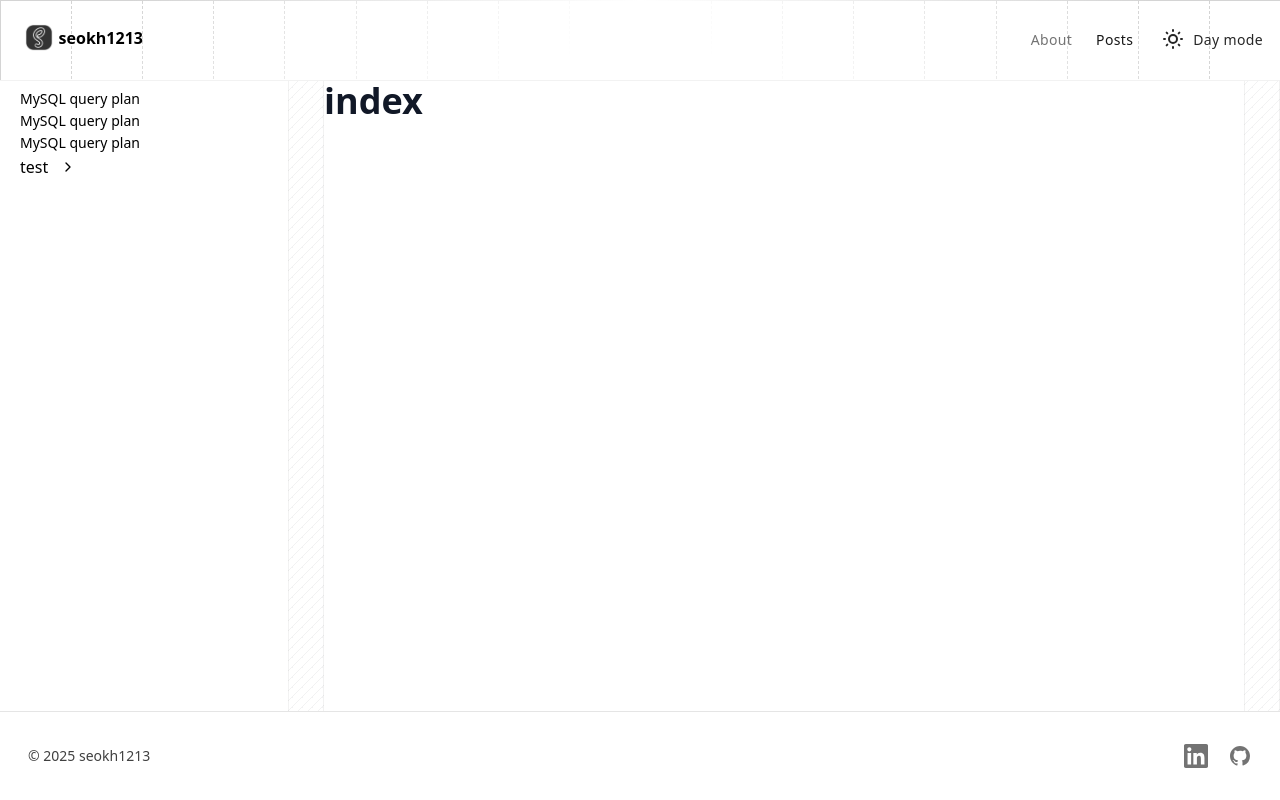
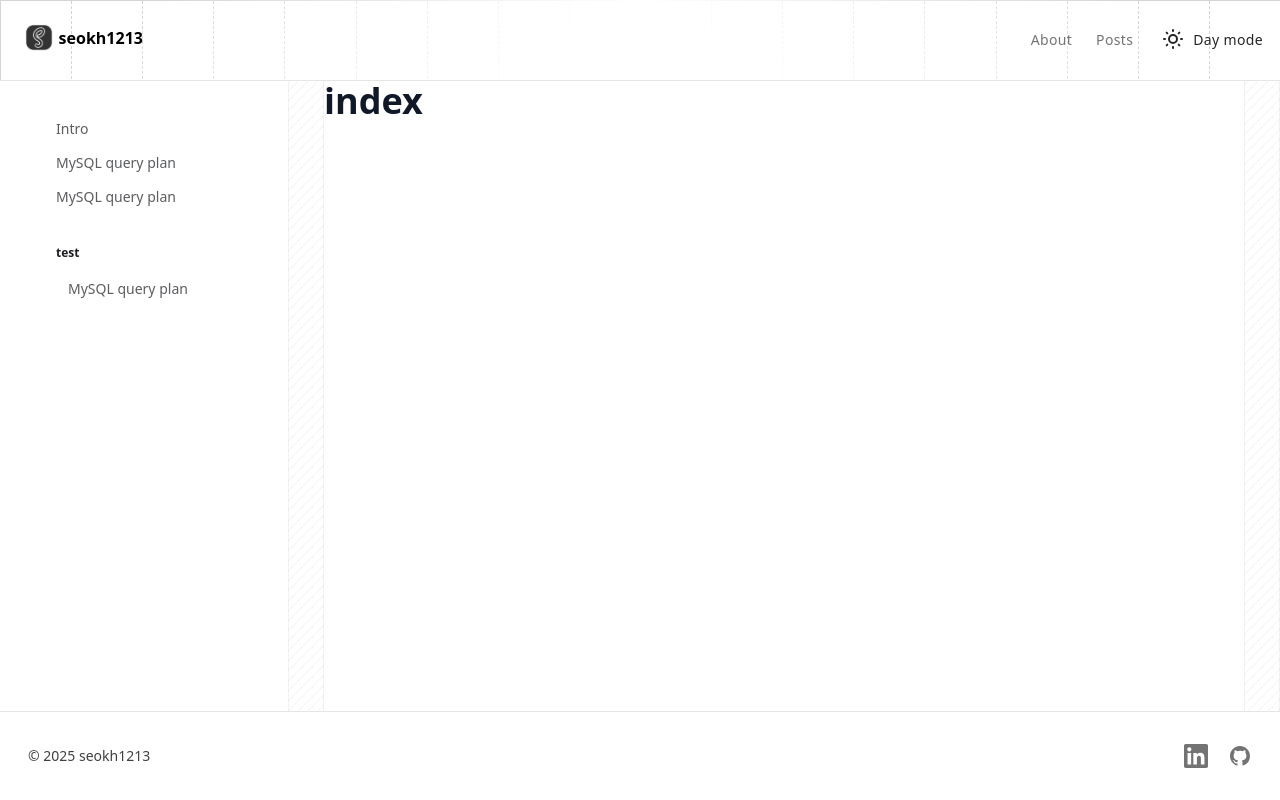
Before and after one commit to seokh1213/seokh1213.github.io, an Astro site: page /posts in a window 1280 px wide. Built offline with nearby package versions, Linux system fonts and the light colour scheme; Astro itself is replaced by a stand-in of ours.

Commit message:
feat: posts 탭 nav 수정

```diff
--- a/public/themes/theme.css
+++ b/public/themes/theme.css
@@ -16,6 +16,10 @@
     --color-button-muted: 244, 239, 238;
     --color-gray-950: oklch(.13 .028 261.692);
     --color-white: oklch(1 0 89.876);
+    --primary-text-color: color(srgb 0.114902 0.115843 0.133725);
+    --secondary-text-color: color(srgb 0.114902 0.115843 0.133725 / 0.72);
+    --primary-text-color-dark: color(srgb 1 1 1);
+    --secondary-text-color-dark: color(srgb 1 1 1 / 0.72);
   }
 
   .dark {
--- a/src/collections/menu.json
+++ b/src/collections/menu.json
@@ -5,6 +5,6 @@
   },
   {
     "name": "Posts",
-    "url": "/posts"
+    "url": "/posts/"
   }
 ]
--- a/src/components/posts/folder-structure.astro
+++ b/src/components/posts/folder-structure.astro
@@ -11,46 +11,65 @@ interface FolderItem {
 interface Props {
   items: FolderItem[];
   currentPost: Content<Partial<Post>>;
+  indexPost?: Content<Partial<Post>>
+  depth?: number;
 }
 
-const {items, currentPost} = Astro.props;
+const {items, currentPost, indexPost, depth = 1} = Astro.props;
+
+const sortedItems = items
+  .slice() // 원본 배열 보호
+  .sort((a, b) => {
+    // 단건(자식 없음, children.length === 0)과 폴더(자식 있음)를 구분
+    if (a.children.length === b.children.length) {
+      // 같은 그룹 내에서는 알파벳 순 정렬
+      // 단건은 item.post.data.title, 폴더는 item.name을 기준
+      const aLabel = a.children.length > 0 ? a.name : a.post.data.title;
+      const bLabel = b.children.length > 0 ? b.name : b.post.data.title;
+      return aLabel.localeCompare(bLabel);
+    }
+    // 단건이 폴더보다 앞에 오도록 정렬 (children.length가 0인 경우가 먼저)
+    return a.children.length - b.children.length;
+  });
 ---
 
 <ul
-  class="flex flex-col gap-y-0.5 sidebar-list-line:border-l border-dark/3 dark:border-light/2"
+  class=`flex flex-col sidebar-list-line:border-l border-dark/3 dark:border-light/2 gap-y-0.5
+    ${depth === 1 ? "p-6" : ""}
+  `
 >
   {
-    items.map((item) => (
-      <li class="flex flex-col">
+    indexPost && (
+      <li
+        class="flex flex-col hover:bg-skin-button-accent/20 p-1.5 pl-3 rounded-md text-[var(--secondary-text-color)] dark:text-[var(--secondary-text-color-dark)]">
+        <a
+          href={`/posts/${indexPost.id}`}
+          class="pl-3 text-sm text-dark/8 hover:text-dark/9 hover:bg-dark/1 dark:text-light/8 dark:hover:text-light/9 dark:hover:bg-light/1"
+        >
+          {indexPost.data.title}
+        </a>
+      </li>
+    )
+  }
+  {sortedItems.map((item) => (
+    <li
+      class="flex flex-col hover:bg-skin-button-accent/20 p-1.5 pl-3 rounded-md text-[var(--secondary-text-color)] dark:text-[var(--secondary-text-color-dark)]">
       {item.children.length > 0 ? (
-          <details class="group">
-            <summary class="flex items-center gap-3 px-3 cursor-pointer">
+        <>
+          <div
+            class="p-3 pt-6 font-bold text-xs text-[var(--primary-text-color)] dark:text-[var(--primary-text-color-dark)]">
             {item.name}
-              <svg
-                class="w-4 h-4 transition-transform group-open:rotate-90"
-                viewBox="0 0 24 24"
-                fill="none"
-                stroke="currentColor"
-                stroke-width="2"
-                stroke-linecap="round"
-                stroke-linejoin="round"
-              >
-                <path d="M9 18l6-6-6-6"/>
-              </svg>
-            </summary>
-            <div class="ml-5">
-              <Astro.self items={item.children} currentPost={currentPost}/>
           </div>
-          </details>
+          <Astro.self items={item.children} currentPost={currentPost} depth={depth + 1}/>
+        </>
       ) : (
         <a
           href={item.path}
-            class="pl-3 text-sm text-dark/8 hover:text-dark/9 hover:bg-dark/1 dark:text-light/8 dark:hover:text-light/9 dark:hover:bg-light/1"
+          class="pl-3 text-sm text-dark/80 hover:text-dark/90 hover:bg-dark/5 dark:text-light/80 dark:hover:text-light/90 dark:hover:bg-light/5"
         >
           {item.post.data.title}
         </a>
       )}
     </li>
-    ))
-  }
+  ))}
 </ul>
--- a/src/content/post/index.md
+++ b/src/content/post/index.md
@@ -1,10 +1,10 @@
 ---
 layout: ../../layouts/post.astro
-title: MySQL query plan
-description: MySQL query plan
-dateFormatted: Jan 28, 2025
+title: Intro
+description: Hello. This is seokh1213 blog.
+dateFormatted: Feb 02, 2025
 published: true
-tags: [mysql]
+tags: [ ]
 ---
 
 # index
--- a/src/pages/posts/[...slug].astro
+++ b/src/pages/posts/[...slug].astro
@@ -57,17 +57,11 @@ function generateFolderStructure(posts) {
   return structure;
 }
 
-const structuredData = generateFolderStructure(posts);
+const structuredData = generateFolderStructure(posts.filter((post) => post.id !== "index"));
+const indexPost = posts.find((post) => post.id === "index");
 
-// index.md 찾기 함수
-function findIndexPost(posts) {
-  return posts.find((post) => post.id === "index");
-}
+const currentPost = slug ? post : indexPost;
 
-// 현재 표시할 포스트 결정
-const currentPost = slug ? post : findIndexPost(posts);
-
-// 콘텐츠 처리
 let Content = undefined;
 if (currentPost) {
   const {Content: PostContent} = await render(currentPost);
@@ -78,8 +72,7 @@ if (currentPost) {
 <Layout title=`${nickname} - Posts`>
   <div
     class="flex flex-col lg:flex-row mx-auto sm:min-h-[calc(100vh-169px)] min-h-[calc(100vh-125px)]
-            border-t border-t-[var(--pattern-fg)]
-            dark:border-t-[var(--pattern-fg-dark)]
+            border-t border-neutral-200 dark:border-neutral-800
             bg-white
             dark:bg-neutral-950
     "
@@ -99,12 +92,11 @@ if (currentPost) {
       <!--&gt;-->
       <!--  <path d="M4 8h16M4 16h16"></path>-->
       <!--</svg>-->
-      <div
-        data-testid="toc-scroll-container"
-        class="flex flex-grow flex-col p-2 lg:pb-20 overflow-y-auto "
+      <nav
+        class="p-2 lg:pb-20 overflow-y-auto"
       >
-        <FolderStructure items={structuredData} currentPost={post}/>
-      </div>
+        <FolderStructure items={structuredData} currentPost={post} indexPost={indexPost}/>
+      </nav>
     </aside>
 
     <Separator/>
--- a/src/types.d.ts
+++ b/src/types.d.ts
@@ -1,6 +1,7 @@
 export type SocialIcon = Record<string, string | any>;
 
 export interface Content<T> {
+  id: string;
   data: T;
 }
 
```
Lines whose indentation alone changed are shown as unchanged.
